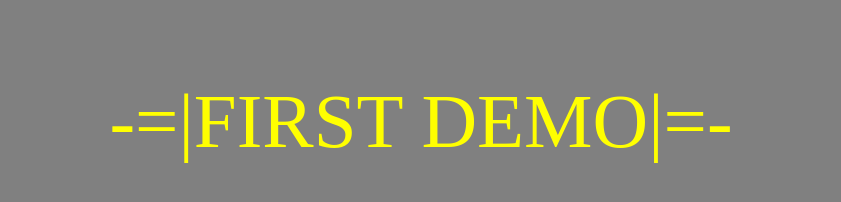
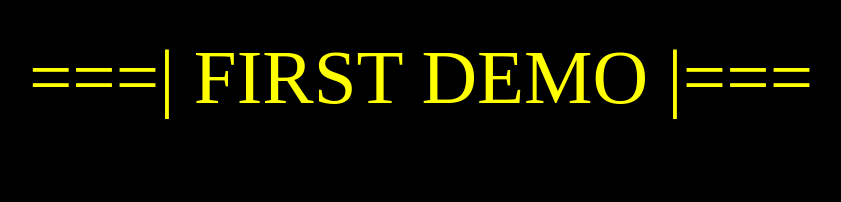
Before and after one commit to Fluttevel/Fluttevel, a plain HTML site: page index.html in a window 1280 px wide. Shown: the whole page, without its empty margins (219-1060 px from the left). Drawn offline with Linux system fonts and the light colour scheme.

Commit message:
add margin-top

```diff
--- a/index.html
+++ b/index.html
@@ -3,7 +3,7 @@
 	<head>
     	<title>Demonstration</title>
     </head>
-    <body style="background: gray;">
-    	<p style="color: yellow; font-size: 77px; text-align: center;">-=|FIRST DEMO|=-</p>
+    <body style="background: black;">
+    	<p style="color: yellow; font-size: 77px; text-align: center; margin-top: 33px;">===| FIRST DEMO |===</p>
     </body>
 </html>
```
